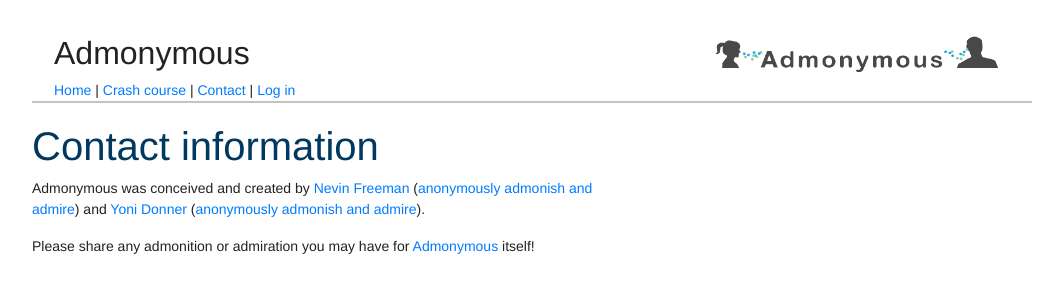
After one commit to EloiseRosen/admonymous, a Django app: template templates/contact.html in a window 1280 px wide. The commit adds this page. Shown: the top 300 px of the page, without its empty margins (108-1171 px from the left). Run offline with Django 3.2, Linux system fonts and the light colour scheme; the template is opened without the code that fills it, so the values that code supplies are empty; some libraries are stand-ins or nearby versions.

Commit message:
more style improvements, added contact

```diff
--- a/templates/_email/_flakes/generic_header.html
+++ b/templates/_email/_flakes/generic_header.html
@@ -2,7 +2,7 @@
 	<tr><td height="10"></td></tr>
 	<tr>
 		<td align="center" width="615">
-			<a href="http://www.admonymous.com"><img src="http://www.admonymous.com/static/images/admonymous_small.png" id="logo" alt="Admonymous" width="137px" height="68px"/></a>
+			<a href="http://www.admonymous.com"><img src="http://www.admonymous.com/static/images/Admonymous_logo.png" id="logo" alt="Admonymous" width="576px" height="80px"/></a>
 		</td>
 	</tr>
 </table>
--- /dev/null
+++ b/templates/contact.html
@@ -0,0 +1,17 @@
+{% extends "base.html" %}
+
+{% block content %}
+
+{% include "topmenu.html" %}
+
+<div style="width:600px;">
+
+<h1>Contact information</h1>
+
+<p>Admonymous was conceived and created by <a href="mailto:nevin.freeman@gmail.com">Nevin Freeman</a> (<a href="http://www.admonymous.com/nevin">anonymously admonish and admire</a>) and <a href="mailto:yonidonner@gmail.com">Yoni Donner</a> (<a href="http://www.admonymous.com/yoni">anonymously admonish and admire</a>).</p>
+
+<p>Please share any admonition or admiration you may have for <a href="http://www.admonymous.com/admonymous">Admonymous</a> itself!</p>
+
+</div>
+
+{% endblock %}
--- a/templates/topmenu.html
+++ b/templates/topmenu.html
@@ -4,16 +4,16 @@
   <div style="float:left;">
     {% if user.username %}
     <h2>{{ user.name }} ({{ user.username }})</h2>
-    <a href="/">My admonitions</a> | <a href="/{{ user.username }}">My public page</a> | <a href="/print" target="_new">Print an announcement</a> | <a href="/crash_course">Crash course</a> | <a href="/logout">Log out</a>
+    <a href="/">My admonitions</a> | <a href="/{{ user.username }}">My public page</a> | <a href="/print" target="_new">Print an announcement</a> | <a href="/crash_course">Crash course</a> | <a href="/contact">Contact</a> | <a href="/logout">Log out</a>
     {% else %}
     <h2>Admonymous</h2>
-    <a href="/">Home</a> | <a href="/crash_course">Crash course</a> | <a href="/login">Log in</a>
+    <a href="/">Home</a> | <a href="/crash_course">Crash course</a> | <a href="/contact">Contact</a> | <a href="/login">Log in</a>
     {% endif %}
   </div>
 
   <div style="float:right;text-align:right;">
     <!-- <img src="/static/images/admonymous_small.png" width="137" height="68"/> -->
-    <img src="/static/images/Admonymous_logo.png" width="360" height="50"/>
+    <img src="/static/images/Admonymous_logo.png" width="288" height="40"/>
   </div>
 </div>
 
```
Also changed, not shown: main.py (+18 -1 lines).
